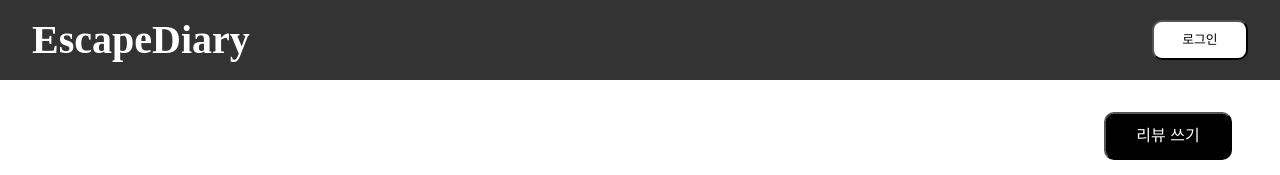
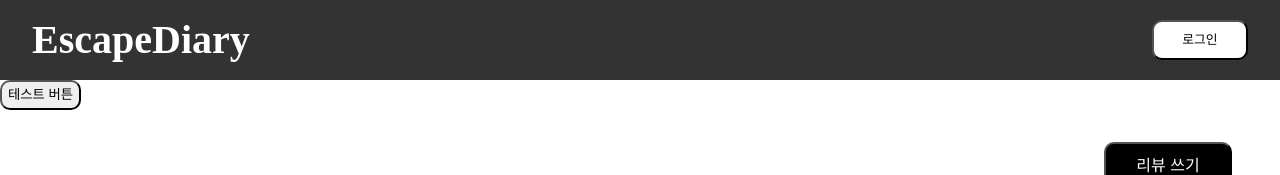
Before and after one commit to HyeonE0103/escapediary-FE, a React (Create React App) app: page / in a window 1280 px wide. Shown: the top 175 px of the page. Built offline with nearby package versions, Linux system fonts and the light colour scheme; no server answers.

Commit message:
test: 토큰확인

```diff
--- a/src/pages/MainPage.jsx
+++ b/src/pages/MainPage.jsx
@@ -44,10 +44,21 @@
     }
   }, [page]);
 
+  const onClickTestHandler = async () => {
+    try {
+      const api = process.env.REACT_APP_URL + "user";
+      const response = await axios.get(api, { withCredentials: true });
+      console.log("새로고침시 토큰 확인", response.data); //유저조회 확인
+    } catch (error) {
+      console.error("유저 조회 실패:", error);
+    }
+  };
+
   console.log("메인 post 조회", data);
   return (
     <WrapMain>
       <Header />
+      <Button onClick={onClickTestHandler}>테스트 버튼</Button>
       <MainBody>
         <div className="MainButtonSection">
           <Button color={"black"} size={"medium"} onClick={openModalHandler}>
```
